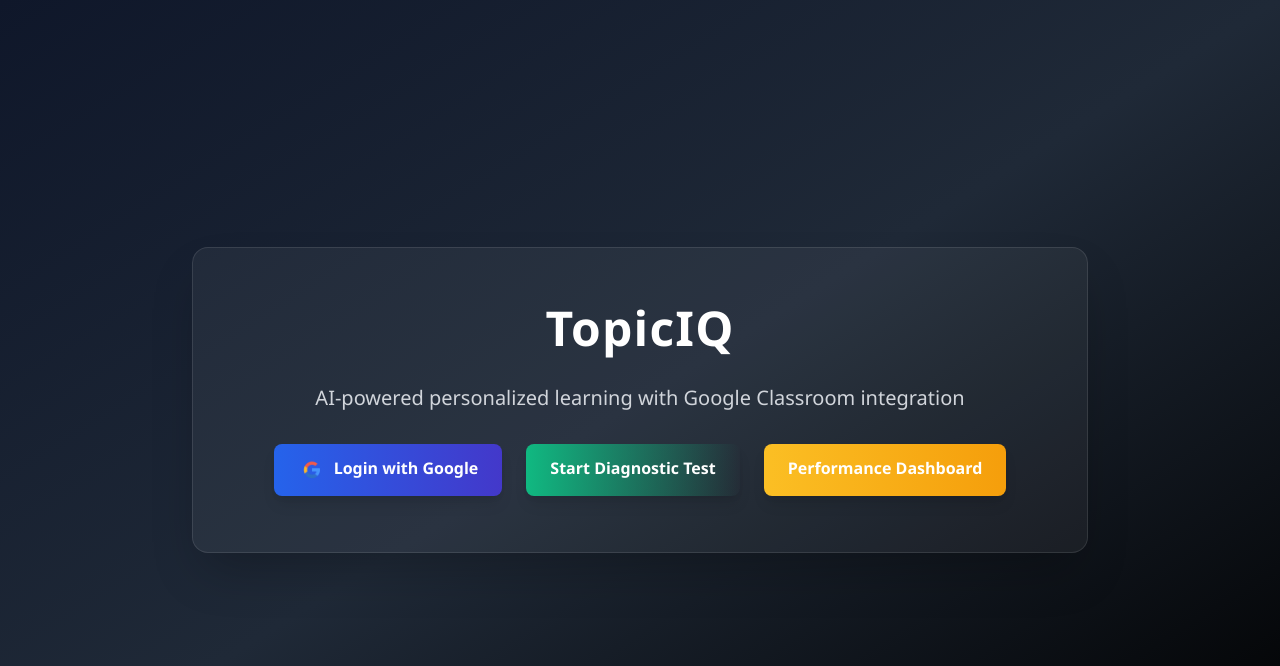
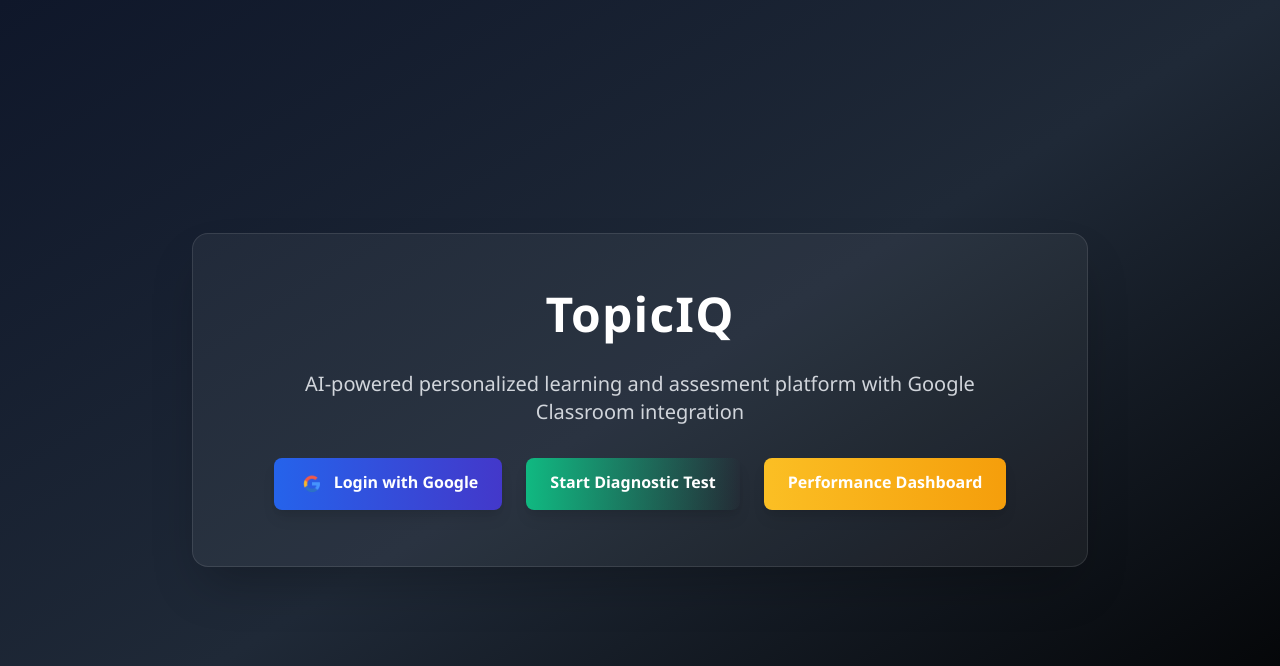
Before and after one commit to saivivek-01/TopicIQ, a Flask app: page / in a window 1280 px wide. Shown: the top 666 px of the page. Run offline with Flask 3, Linux system fonts and the light colour scheme.

Commit message:
Update index.html

```diff
--- a/templates/index.html
+++ b/templates/index.html
@@ -19,7 +19,7 @@
 
     <h1 class="text-5xl font-extrabold tracking-wide"> TopicIQ</h1>
     <p class="text-lg sm:text-xl text-gray-300 max-w-2xl mx-auto">
-      AI-powered personalized learning with Google Classroom integration
+      AI-powered personalized learning and assesment platform with Google Classroom integration
     </p>
 
 
```
